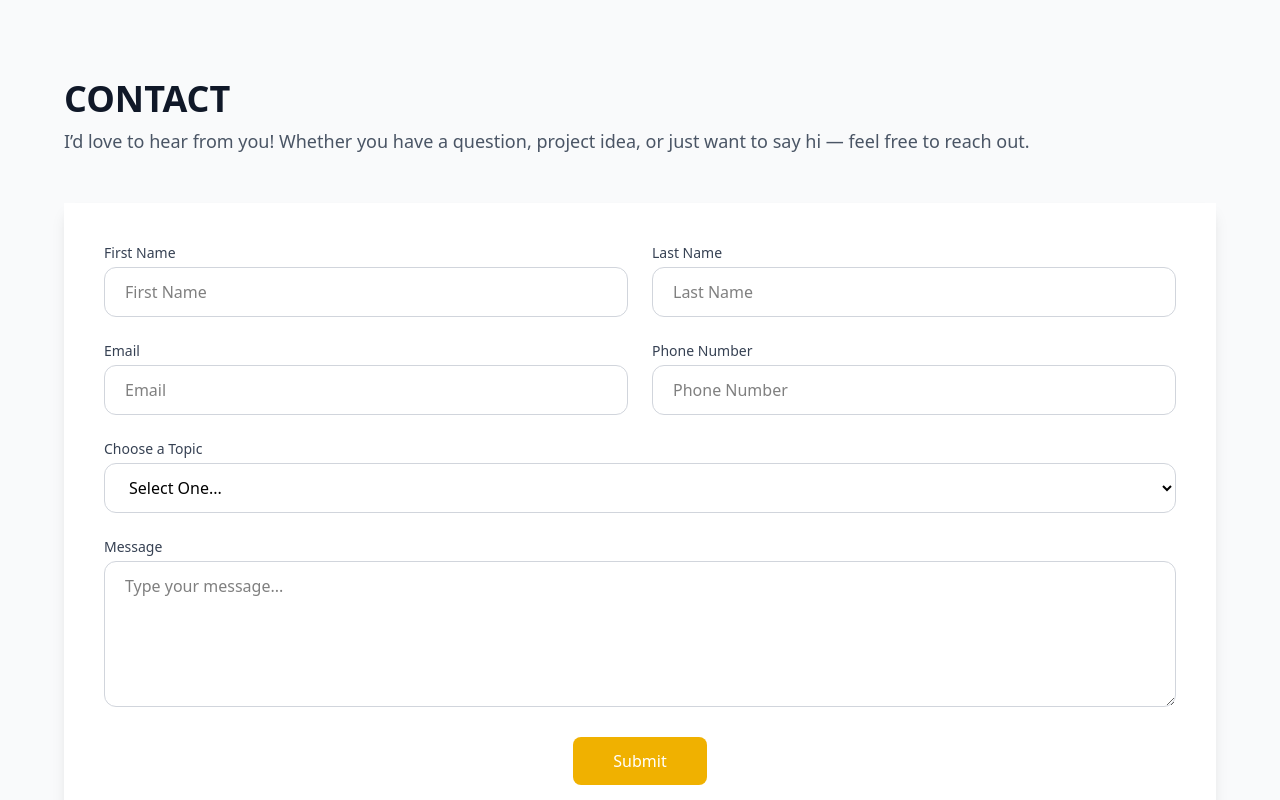
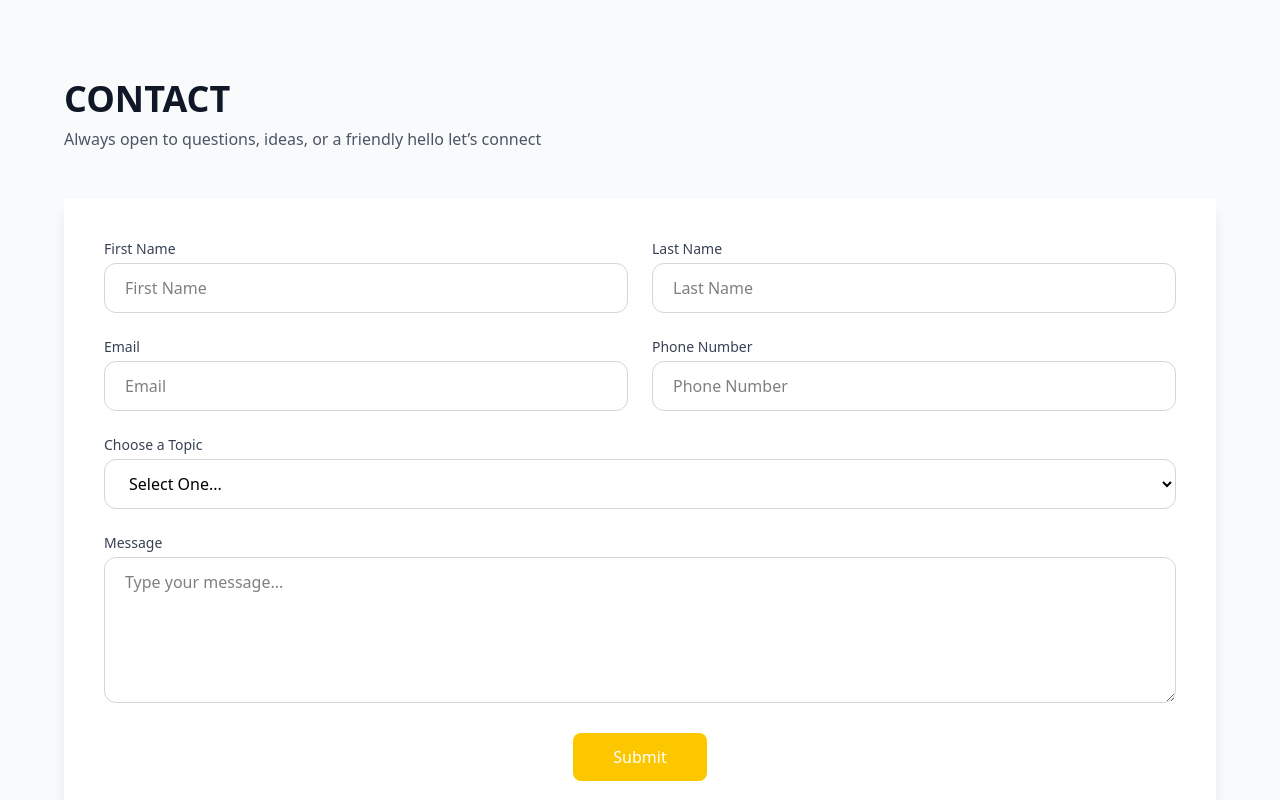
Before and after one commit to gthilakshana/thilakshana, a React (Vite) app: page / in a window 1280 px wide. Shown: the part 3960-4760 px from the top of the page. Built offline with nearby package versions, Linux system fonts and the light colour scheme.

Commit message:
contact section Updated

```diff
--- a/src/components/contact.jsx
+++ b/src/components/contact.jsx
@@ -7,15 +7,14 @@ export default function Contact() {
                 <h2 className="text-3xl md:text-4xl font-bold text-gray-900 mt-1 uppercase">
                     Contact
                 </h2>
-                <p className="text-gray-600 mt-2 text-lg">
-                    I’d love to hear from you! Whether you have a question, project idea,
-                    or just want to say hi — feel free to reach out.
+                <p className="text-gray-600 mt-2 text-medium">
+                    Always open to questions, ideas, or a friendly hello let’s connect
                 </p>
             </div>
 
             {/* Contact Form */}
             <form className="max-w-6xl mx-auto mt-12 bg-white shadow-lg p-10 space-y-6">
-                <div className="grid grid-cols-1 md:grid-cols-2 gap-6">
+                <div className="grid grid-cols-1 md:grid-cols-2 gap-6 ">
                     <div>
                         <label className="block text-sm font-medium text-gray-700 mb-1">First Name</label>
                         <input
@@ -67,7 +66,7 @@ export default function Contact() {
                     <label className="block text-sm font-medium text-gray-700 mb-1">Message</label>
                     <textarea
                         rows="5"
-                        className="w-full px-5 py-3 border border-gray-300 rounded-xl focus:ring-2 focus:ring-blue-200 focus:outline-none transition"
+                        className="w-full px-5 py-3 border border-gray-300 rounded-xl focus:ring-2 focus:ring-gray-200 focus:outline-none transition"
                         placeholder="Type your message..."
                     ></textarea>
                 </div>
@@ -77,7 +76,7 @@ export default function Contact() {
                 <div className="text-center">
                     <button
                         type="submit"
-                        className="px-10 py-3 bg-gradient-to-r text-white bg-yellow-500 hover:bg-yellow-600 transition duration-300 cursor-pointer rounded-lg"
+                        className="px-10 py-3 bg-gradient-to-r text-white bg-yellow-400 hover:bg-yellow-500 transition duration-300 cursor-pointer rounded-lg"
                     >
                         Submit
                     </button>
--- a/src/components/header.jsx
+++ b/src/components/header.jsx
@@ -77,7 +77,7 @@ export default function Header() {
                             key={section.name}
                             className={`cursor-pointer h-full px-3 flex items-center justify-center gap-2 transition-colors duration-300 ${activeSection === section.name
                                 ? "bg-gray-800 text-white"
-                                : "bg-transparent text-white hover:bg-gray-700 hover:text-yellow-500"
+                                : "bg-transparent text-white hover:bg-gray-700 hover:text-yellow-400"
                                 }`}
                             onClick={() => handleScroll(section.name)}
                         >
@@ -87,7 +87,7 @@ export default function Header() {
                     ))}
 
                     <div
-                        className="p-2 text-white text-[18px] hover:text-yellow-500 transition-colors cursor-pointer border-2 border-gray-50  rounded-full "
+                        className="p-2 text-white text-[18px] hover:text-yellow-400 transition-colors cursor-pointer border-2 border-gray-50  rounded-full "
                         onClick={goToLogin}
                     >
                         <FaUser />
@@ -98,7 +98,7 @@ export default function Header() {
                 <div className="md:hidden flex items-center">
                     <button
                         onClick={toggleMenu}
-                        className="text-white text-1xl focus:outline-none cursor-pointer hover:text-yellow-500 transition-colors"
+                        className="text-white text-1xl focus:outline-none cursor-pointer hover:text-yellow-400 transition-colors"
                     >
                         {isOpen ? <FaTimes /> : <FaBars />}
                     </button>
@@ -128,7 +128,7 @@ export default function Header() {
                 </nav>
 
                 <div
-                    className="flex items-center gap-4 py-2 px-6 mt-6 cursor-pointer hover:bg-yellow-500 transition-colors absolute bottom-6 w-full"
+                    className="flex items-center gap-4 py-2 px-6 mt-6 cursor-pointer hover:bg-yellow-400 transition-colors absolute bottom-6 w-full"
                     onClick={goToLogin}
                 >
                     <FaUser className="text-xl" />
--- a/src/pages/loginPage.jsx
+++ b/src/pages/loginPage.jsx
@@ -59,7 +59,7 @@ export default function LoginPage() {
                 <button
                     onClick={goHome}
                     className="p-3 rounded-full bg-gradient-to-r from-yellow-400 to-yellow-500
-               text-gray-900 shadow-lg hover:shadow-xl
+               text-gray-50 shadow-lg hover:shadow-xl
                hover:scale-110 transform transition-all duration-300
                focus:outline-none focus:ring-2 focus:ring-yellow-300 cursor-pointer animate-bounce"
                 >
```
